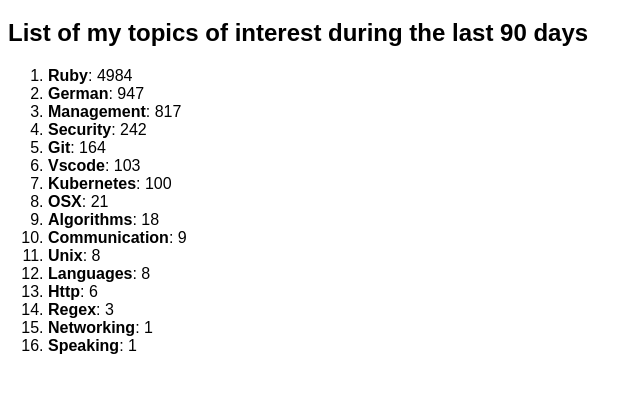
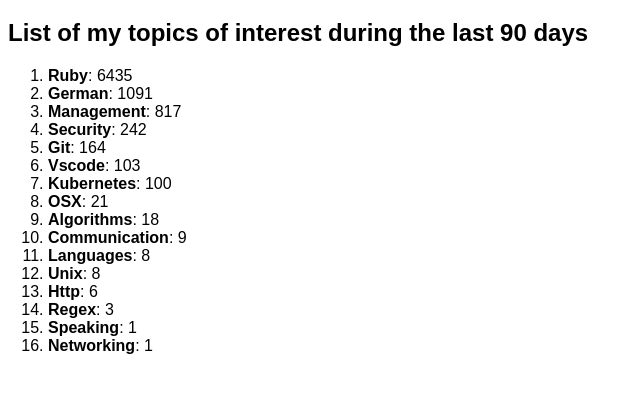
Before and after one commit to nobitagit/knowledge, a plain HTML site: page index.html in a window 1280 px wide. Shown: the part 61-454 px from the top of the page, without its empty margins (0-641 px from the left). Drawn offline with Linux system fonts and the light colour scheme.

Commit message:
deploy: 123e61def59f0681a8b8cb50ef6748872a9668d8

```diff
--- a/index.html
+++ b/index.html
@@ -16,9 +16,9 @@
   <h2>List of my topics of interest during the last 90 days</h2>
   <ol>
 
-    <li><strong>Ruby</strong>: 4984</li>
+    <li><strong>Ruby</strong>: 6435</li>
 
-    <li><strong>German</strong>: 947</li>
+    <li><strong>German</strong>: 1091</li>
 
     <li><strong>Management</strong>: 817</li>
 
@@ -36,17 +36,17 @@
 
     <li><strong>Communication</strong>: 9</li>
 
+    <li><strong>Languages</strong>: 8</li>
+
     <li><strong>Unix</strong>: 8</li>
-
-    <li><strong>Languages</strong>: 8</li>
 
     <li><strong>Http</strong>: 6</li>
 
     <li><strong>Regex</strong>: 3</li>
 
+    <li><strong>Speaking</strong>: 1</li>
+
     <li><strong>Networking</strong>: 1</li>
-
-    <li><strong>Speaking</strong>: 1</li>
 
   </ol>
 </body>
```
